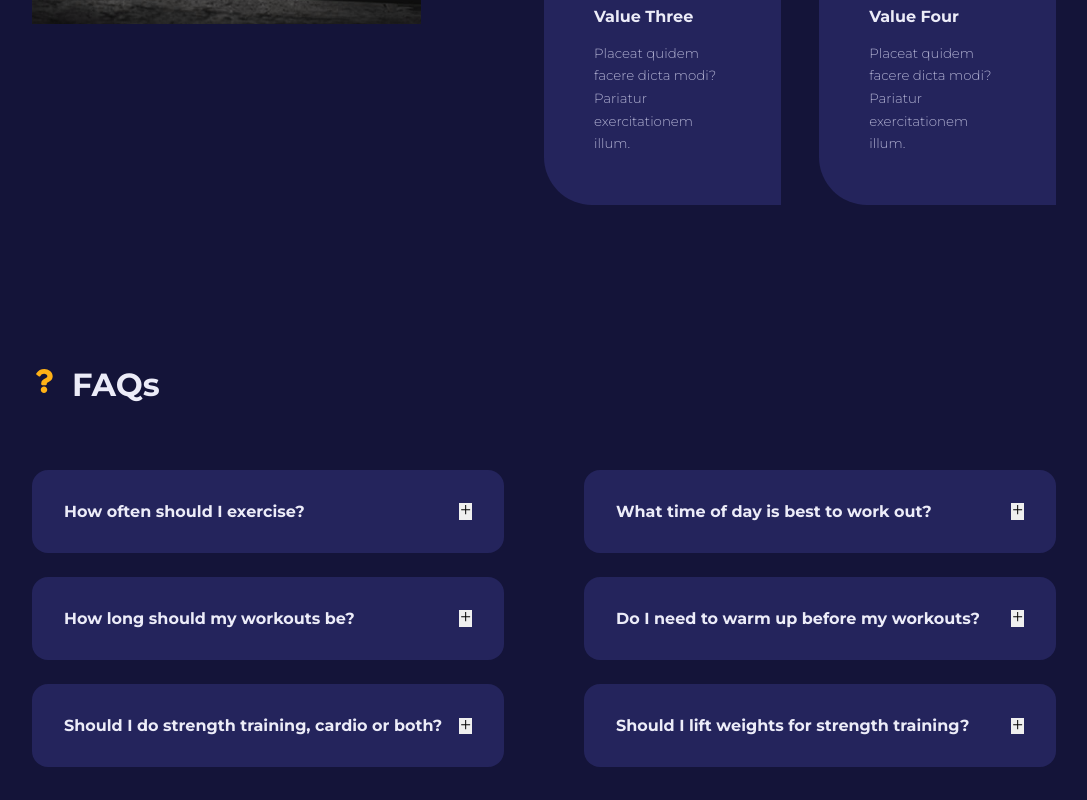
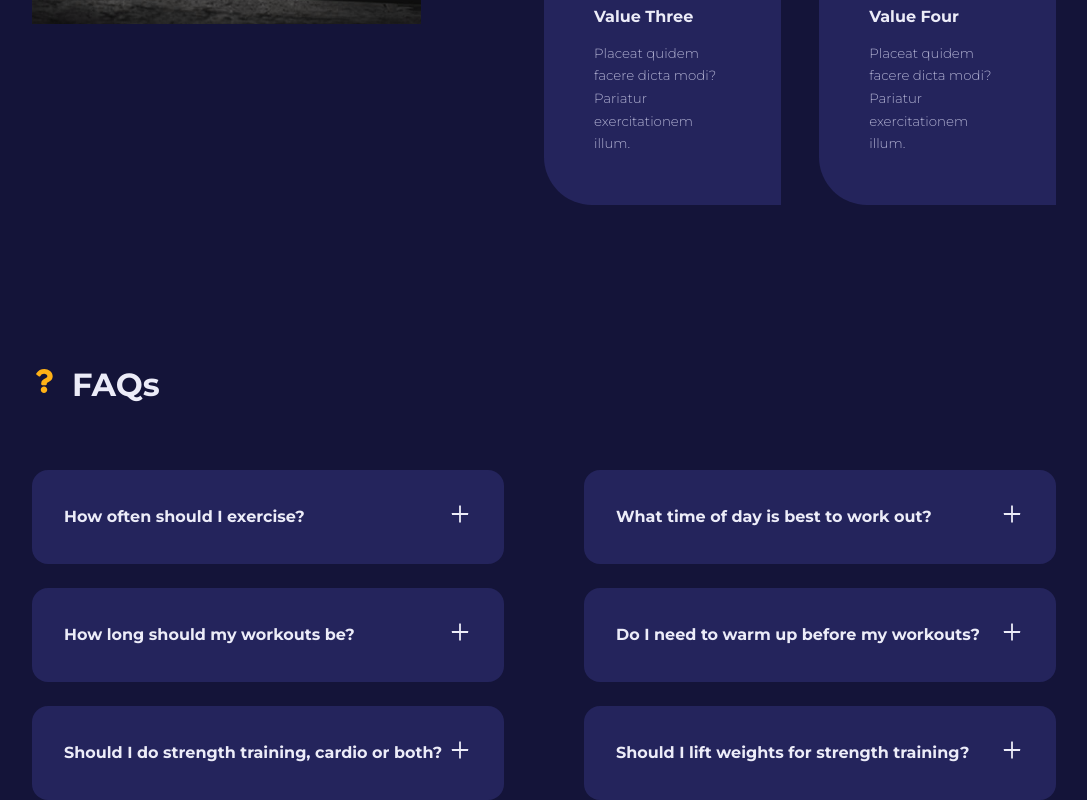
Before and after one commit to kodesand/React-website, a React (Vite) app: page / in a window 1280 px wide. Shown: the part 2189-2989 px from the top of the page, without its empty margins (96-1183 px from the left). Before the commit the page ends 2956 px from the top, so only its background shows below. Built offline with nearby package versions, Linux system fonts and the light colour scheme.

Commit message:
faq icon bg transparent

```diff
--- a/src/components/FAQ/style.css
+++ b/src/components/FAQ/style.css
@@ -11,7 +11,7 @@
   align-items: center;
 }
 
-.fav__icon {
+.faq__icon {
   background-color: transparent;
   color: var(--color-gray-100);
   font-size: 1.5rem;
```
